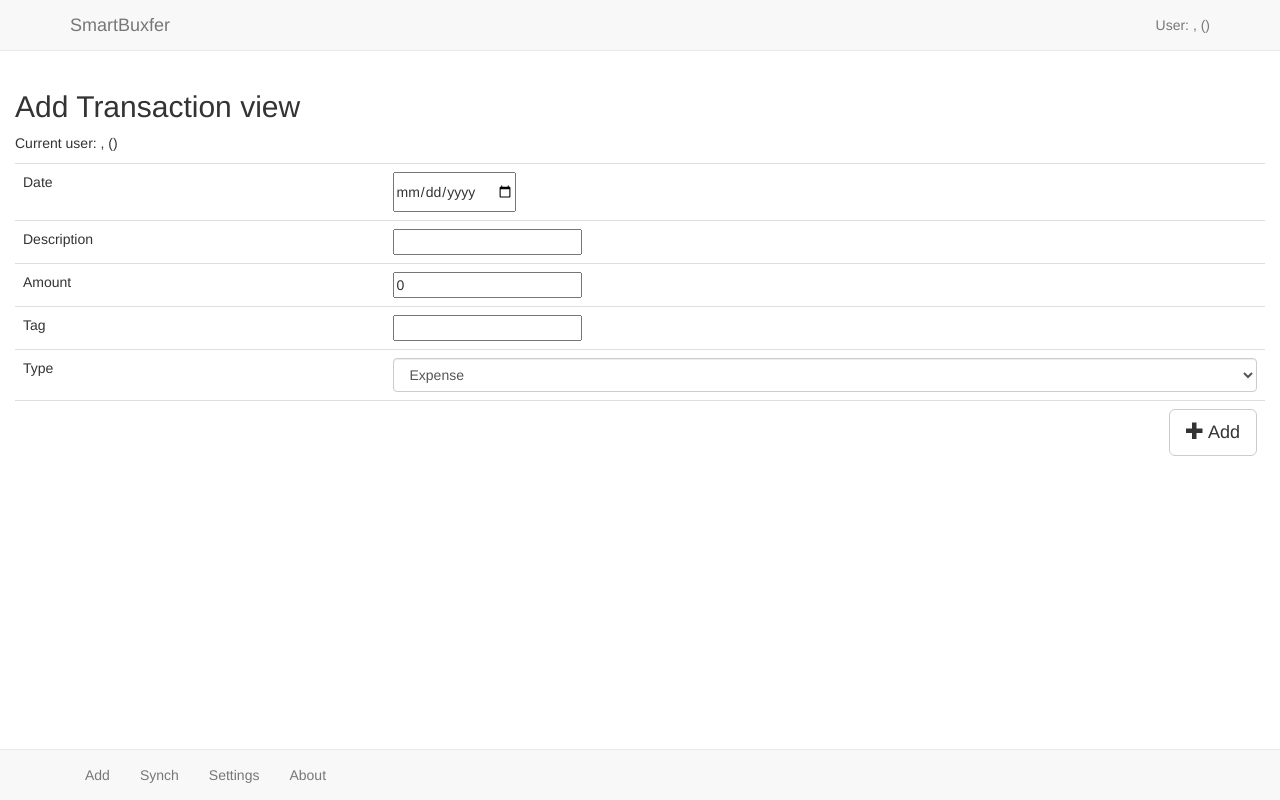
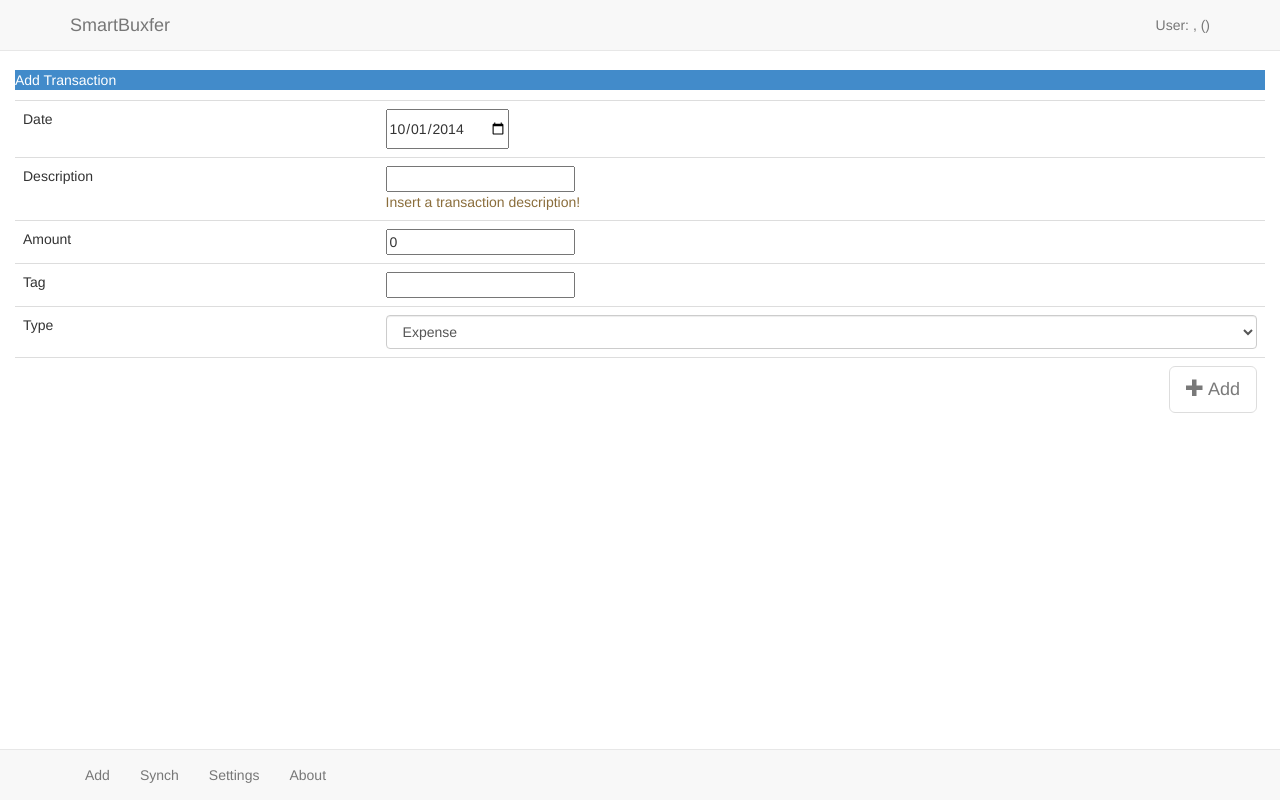
Before and after one commit to jointheflow/Quixfer, a plain HTML site: page app/index.html in a window 1280 px wide. Drawn offline with Linux system fonts and the light colour scheme.

Commit message:
Add-view validation
adding validation control to the add-view

```diff
--- a/app/js/controllers.js
+++ b/app/js/controllers.js
@@ -17,7 +17,11 @@ buxferModule.controller('GlobalController',
     		if (month<10){
       			month="0" + month;
 			}
+
     		var day=d.getDate();
+			if (day<10){
+      			day="0" + day;
+			}
     		$scope.transdate=year + "-" + month + "-" + day
 		}
 
--- a/app/view/view-add.html
+++ b/app/view/view-add.html
@@ -1,14 +1,19 @@
 <div ng-controller="GlobalController">
-			<h2>Add Transaction view</h2>
-            <p>Current user: {{currentUser.username}}, ({{currentUser.transactionList.length}})</p>
+			<div> <p class="bg-primary">  Add Transaction </p> </div>
+
+			<form name="addTransactionForm" novalidate>
 				<div class="table-responsive">
 					<table class="table">
 					<tr>
-					<td>Date</td><td><input type="date" placeholder="yyyy-MM-dd" ng-model="transdate"/></td>
+						<td>Date</td><td><input type="date" placeholder="yyyy-MM-dd" ng-model="transdate" required/></td>
 
 					</tr>
 					<tr>
-					<td>Description</td><td><input type="text" ng-model="description"/></td>
+						<td>Description</td><td><input type="text" name="description" ng-model="description" required/>
+						<!--validation message-->
+						<div ng-show="addTransactionForm.description.$invalid" class="text-warning"> Insert a transaction description! </div></td>
+
+
 					</tr>
 					<tr>
 						<td>Amount</td><td><input type="number" ng-model="amount"/></td>
@@ -24,8 +29,9 @@
 							</select></td>
 					</tr>
 
-				<tr><td></td><td align="right"><button type="button" class="btn btn-default btn-lg" ng-click="addTransaction()"><span class="glyphicon glyphicon-plus"></span> Add</button></td></tr>
+					<tr><td></td><td align="right"><button type="button" class="btn btn-default btn-lg" ng-click="addTransaction()" ng-disabled="addTransactionForm.$invalid"><span class="glyphicon glyphicon-plus"></span> Add</button></td></tr>
 
 					</table>
 				</div>
+			</form>
 </div>
```
Lines whose indentation alone changed are shown as unchanged.
